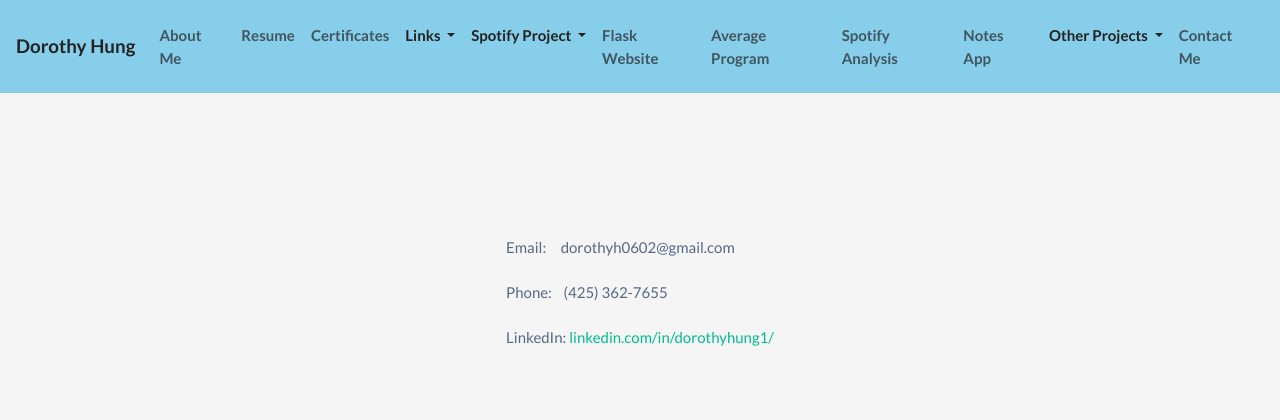
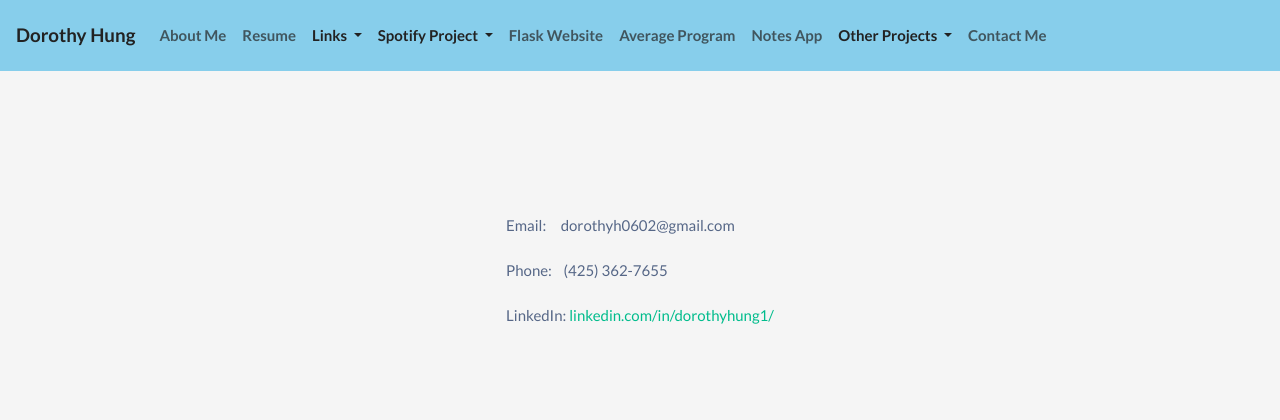
Before and after one commit to Dorothyhung/FlaskWebApp, a Flask app: page /contact in a window 1280 px wide. Shown: the top 420 px of the page. Run offline with Flask 2, Linux system fonts and the light colour scheme; some libraries are stand-ins or nearby versions.

Commit message:
formatting

```diff
--- a/website/templates/base.html
+++ b/website/templates/base.html
@@ -33,7 +33,7 @@
               <div class="navbar-nav">
                   <a class="nav-item nav-link font-weight-bold" id="home" href="/">About Me</a>
                   <a class="nav-item nav-link font-weight-bold" id="resume" href="/resume">Resume</a>
-                  <a class="nav-item nav-link font-weight-bold" id="cert" href="/certificates">Certificates</a>
+                  <!-- <a class="nav-item nav-link font-weight-bold" id="cert" href="/certificates">Certificates</a> -->
                   <div class="dropdown show">
                     <a class="nav-item nav-link dropdown-toggle font-weight-bolder" href="#" role="button" id="dropdownMenuLink" data-toggle="dropdown" aria-haspopup="true" aria-expanded="false" >
                       Links
@@ -50,11 +50,11 @@
                     <div class="dropdown-menu" aria-labelledby="dropdownMenuLink">
                       <a class="dropdown-item" href="/project">Project</a>
                       <a class="dropdown-item" target="_blank" href="https://github.com/Dorothyhung/SpotifyAnalysis">Project Code</a>
+                      <a class="dropdown-item" target="_blank" href="http://spotifyscraper.dorothyhung.net">Spotify Analysis Website</a>
                     </div>
                   </div>
                   <a class="nav-item nav-link font-weight-bold" id="flaskapp" href="/flaskapp">Flask Website</a>
                   <a class="nav-item nav-link font-weight-bold" id="notesapp" target="_blank" href="https://avg.dorothyhung.net">Average Program</a>
-                  <a class="nav-item nav-link font-weight-bold" id="notesapp" target="_blank" href="http://spotifyscraper.dorothyhung.net">Spotify Analysis</a>
                   <a class="nav-item nav-link font-weight-bold" id="notesapp" href="/notesapp">Notes App</a>
                   <div class="dropdown show">
                     <a class="nav-item nav-link dropdown-toggle font-weight-bolder" href="#" role="button" id="dropdownMenuLink" data-toggle="dropdown" aria-haspopup="true" aria-expanded="false" >
```
